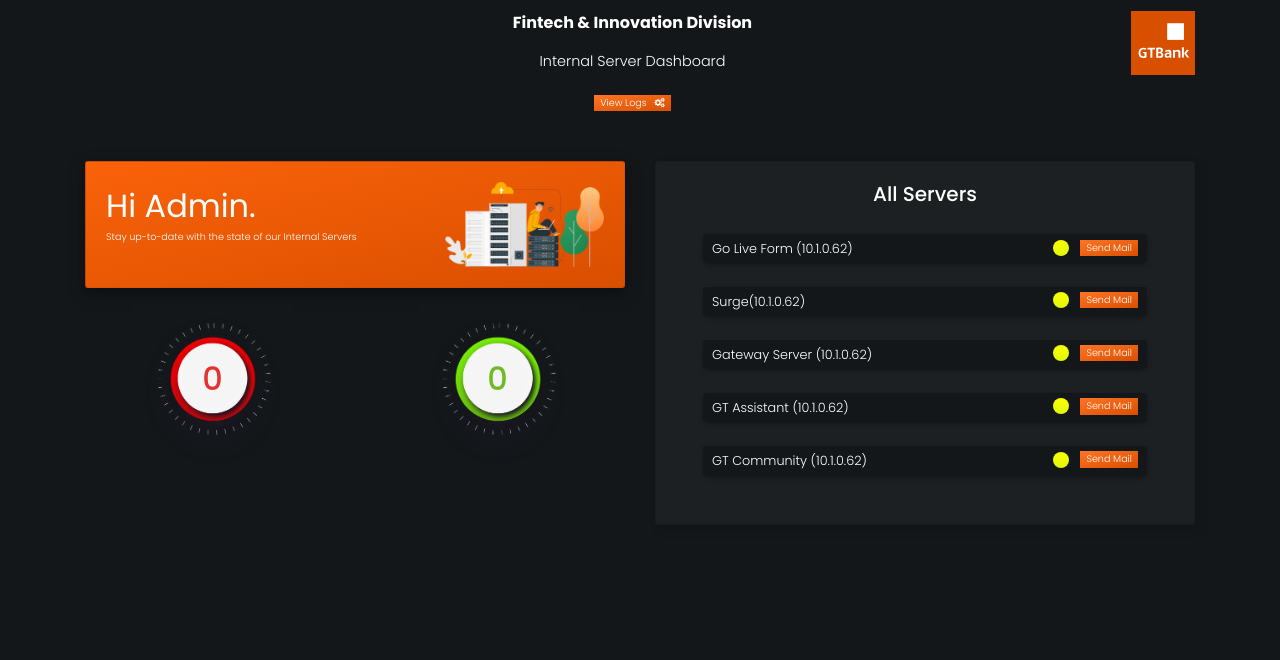
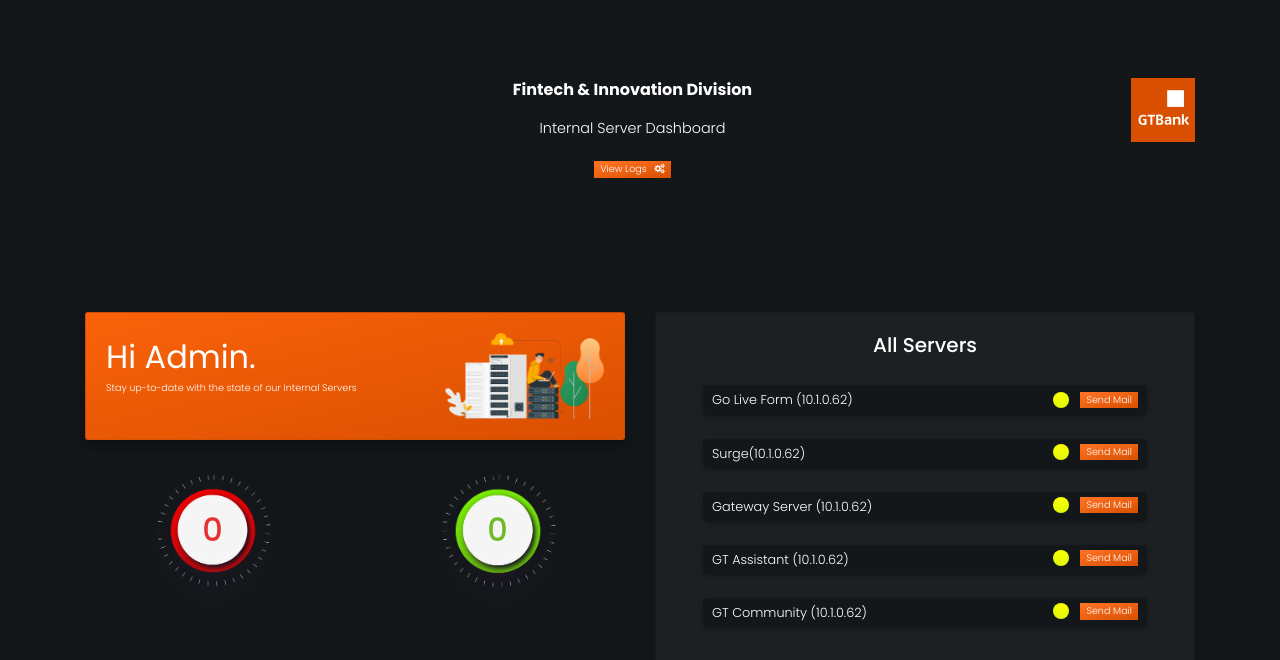
Before and after one commit to Ajulibe/serverDashboard, a React (Create React App) app: page /dashboard in a window 1280 px wide. Shown: the top 660 px of the page. Built offline with nearby package versions, Linux system fonts and the light colour scheme; no server answers.

Commit message:
added styles

```diff
--- a/src/App.js
+++ b/src/App.js
@@ -73,7 +73,10 @@ function App() {
   return (
     <div className="App">
       <div className="container">
-        <div className="row d-flex no=gutters" style={{ marginTop: "1%" }}>
+        <div
+          className="row d-flex no=gutters headBoy"
+          style={{ marginTop: "1%" }}
+        >
           <div className="col-md-4" style={{ textAlign: "center" }}></div>
           <div
             className="col-10 pl-5 pl-md-0 col-md-4"
--- a/src/components/Logs.js
+++ b/src/components/Logs.js
@@ -138,7 +138,7 @@ const Logs = () => {
   };
 
   const addClassFn = () => {
-    console.log();
+    console.log("clicked!!");
     const element = addBtn.current;
     const btn1 = firstBtn.current;
     const btn2 = secondBtn.current;
@@ -328,7 +328,6 @@ const Logs = () => {
             <button
               ref={firstBtn}
               className="botnAny"
-              disabled={btnState}
               style={{
                 fontWeight: "100",
                 //   border: "1px solid white",
@@ -340,7 +339,6 @@ const Logs = () => {
             <button
               ref={secondBtn}
               className="botnAny showMe"
-              disabled={btnState}
               style={{
                 fontWeight: "100",
               }}
--- a/src/css/index.css
+++ b/src/css/index.css
@@ -573,3 +573,13 @@ html {
 .divMan {
   font-size: 0.7rem;
 }
+
+@media only screen and (min-width: 1024px) {
+  .changedr {
+    margin-top: 12% !important;
+    /* border: 1px solid white; */
+  }
+  .headBoy {
+    margin-top: 7% !important;
+  }
+}
```
